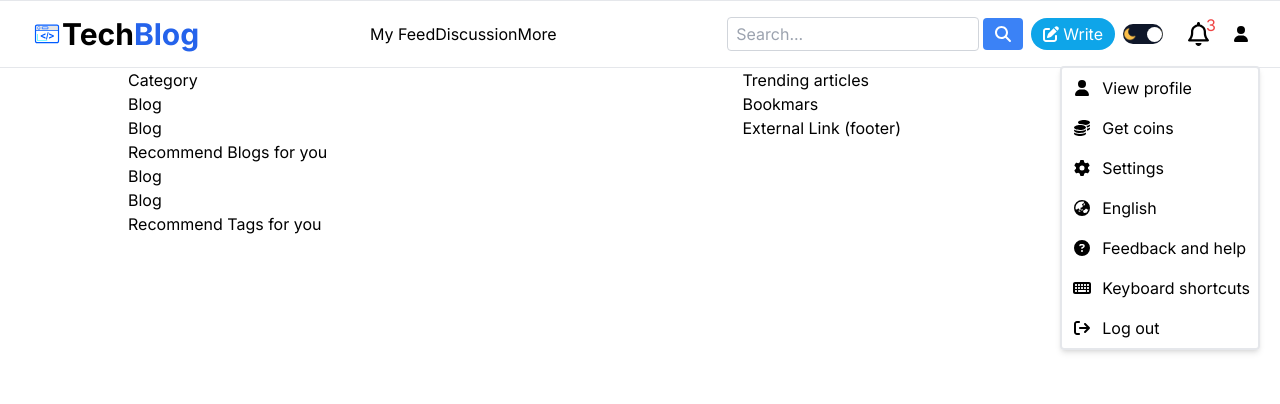
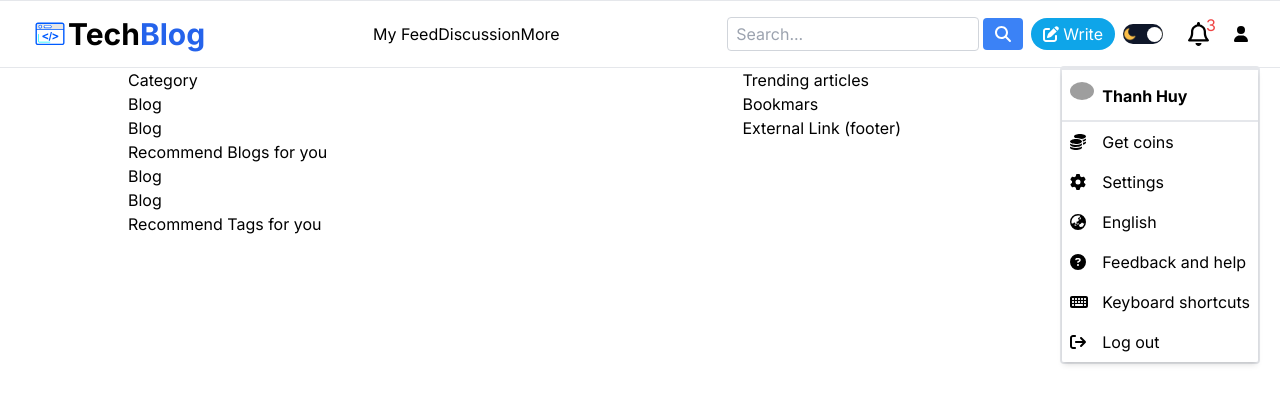
Before and after one commit to tranthanhhuy19032001/frontend-nextjs, a Next.js app: page / in a window 1280 px wide. Shown: the top 404 px of the page. Built offline with nearby package versions, Linux system fonts and the light colour scheme; grey boxes are pictures that could not be loaded.

Commit message:
[FE] Handle logic popper menu

```diff
--- a/src/app/globals.css
+++ b/src/app/globals.css
@@ -35,3 +35,7 @@ a {
     --softTextColor: #626262;
     min-height: 100vh;
 }
+
+img {
+    border-radius: 50%;
+}
--- a/src/components/button/Button.tsx
+++ b/src/components/button/Button.tsx
@@ -46,7 +46,7 @@ function Button({
     return (
         <Comp className={classes} {...props}>
             {leftIcon && (
-                <span className="inline-block w-6 text-center">{leftIcon}</span>
+                <span className="inline-block w-6 h-5">{leftIcon}</span>
             )}
             <span className="ml-2">{children}</span>
             {rightIcon && (
--- a/src/components/header/Header.tsx
+++ b/src/components/header/Header.tsx
@@ -24,74 +24,88 @@ import Menu from "../popper/menu/Menu";
 const MENU_ITEMS = [
     {
         icon: <FontAwesomeIcon icon={faEarthAsia} />,
-    title: "English",
+        title: 'English',
         children: {
-      title: "Language",
+            title: 'Language',
             data: [
                 {
-          type: "language",
-          code: "en",
-          title: "English",
+                    type: 'language',
+                    code: 'en',
+                    title: 'English',
                 },
                 {
-          type: "language",
-          code: "vi",
-          title: "Tiếng Việt",
+                    type: 'language',
+                    code: 'vi',
+                    title: 'Tiếng Việt',
                 },
             ],
         },
     },
     {
         icon: <FontAwesomeIcon icon={faCircleQuestion} />,
-    title: "Feedback and help",
-    to: "/feedback",
+        title: 'Feedback and help',
+        to: '/feedback',
     },
     {
         icon: <FontAwesomeIcon icon={faKeyboard} />,
-    title: "Keyboard shortcuts",
+        title: 'Keyboard shortcuts',
     },
-];
+]
 export default function Header() {
-  const currentUser = true;
+    const currentUser = true
 
     // Handle logic
     const handleMenuChange = (menuItem: any) => {
         switch (menuItem.type) {
-      case "language":
+            case 'language':
                 // Handle change language
-        break;
+                break
             default:
         }
-  };
+    }
 
     const userMenu = [
         {
-      icon: <FontAwesomeIcon icon={faUser} />,
-      title: "View profile",
-      to: "/@hoaa",
+            icon: (
+                <Image
+                    src="https://gravatar.com/avatar/205e460b479e2e5b48aec07710c08d50"
+                    alt="Profile image"
+                    width={24}
+                    height={28}
+                    className="w-7 h-auto"
+                />
+            ),
+            title: 'Thanh Huy',
+            to: '/@thanh-huy',
         },
         {
             icon: <FontAwesomeIcon icon={faCoins} />,
-      title: "Get coins",
-      to: "/coin",
+            title: 'Get coins',
+            to: '/coin',
         },
         {
             icon: <FontAwesomeIcon icon={faGear} />,
-      title: "Settings",
-      to: "/settings",
+            title: 'Settings',
+            to: '/settings',
         },
         ...MENU_ITEMS,
         {
             icon: <FontAwesomeIcon icon={faSignOut} />,
-      title: "Log out",
-      to: "/logout",
+            title: 'Log out',
+            to: '/logout',
             separate: true,
         },
-  ];
+    ]
     return (
         <header className="relative flex justify-between items-center px-8 py-2 border-y">
             <Link href="/" className="font-bold text-3xl flex">
-              <Image src={Logo} alt="Logo" width={30} height={30} />
+                <Image
+                    src={Logo}
+                    alt="Logo"
+                    width={30}
+                    height={30}
+                    className="w-9 h-auto"
+                />
                 <div className="max-[640px]:hidden md:block">
                     Tech<span className="text-blue-600">Blog</span>
                 </div>
--- a/src/components/popper/menu/Header.tsx
+++ b/src/components/popper/menu/Header.tsx
@@ -9,11 +9,14 @@ interface HeaderProps {
 
 const Header: React.FC<HeaderProps> = ({ title, onBack }) => {
     return (
-        <header className="">
-            <button className="" onClick={onBack}>
-                <FontAwesomeIcon icon={faChevronLeft} />
+        <header className="relative w-40">
+            <button
+                className="flex hover:bg-slate-700 w-full pl-2"
+                onClick={onBack}
+            >
+                <FontAwesomeIcon icon={faChevronLeft} className="mt-1.5" />
+                <h4 className="text-lg">{title}</h4>
             </button>
-            <h4 className="">{title}</h4>
         </header>
     )
 }
--- a/src/components/popper/menu/Menu.tsx
+++ b/src/components/popper/menu/Menu.tsx
@@ -17,13 +17,17 @@ export default function Menu({
     const current = history[history.length - 1]
 
     const renderItems = () => {
-        return current.data.map((item: any, index: any) => {
+        return current.data.map((item: any, index: number) => {
             const isParent = !!item.children
-
             return (
                 <MenuItem
                     key={index}
                     data={item}
+                    className={
+                        item.icon &&
+                        item.icon.props.src &&
+                        'border-y-2 font-bold py-3'
+                    }
                     onClick={() => {
                         if (isParent) {
                             setHistory((prev) => [...prev, item.children])
@@ -45,12 +49,8 @@ export default function Menu({
             offset={[12, 8]}
             placement="bottom-end"
             render={(attrs) => (
-                <div
-                    className="border-2 rounded mt-3 shadow-md z-10"
-                    tabIndex={-1}
-                    {...attrs}
-                >
-                    <PopperWrapper className="">
+                <div className="border-2 rounded mt-3" tabIndex={-1} {...attrs}>
+                    <PopperWrapper className="w-full shadow-md z-10">
                         {history.length > 1 && (
                             <Header
                                 title="Language"
--- a/src/components/popper/menu/MenuItem.tsx
+++ b/src/components/popper/menu/MenuItem.tsx
@@ -2,21 +2,18 @@ import Button from '@/components/button/Button'
 import React from 'react'
 
 interface MenuItemProps {
-    data: {
-        icon: React.ReactNode // Assuming your icon is a React Node
-        to: string
-        title: string
-        separate?: boolean
-    }
+    data: any
+    className: string
     onClick: () => void
 }
 
-const MenuItem: React.FC<MenuItemProps> = ({ data, onClick }) => {
+const MenuItem: React.FC<MenuItemProps> = ({ data, className, onClick }) => {
     return (
         <Button
             href={data.to}
-            className="block p-2 hover:bg-gray-200"
+            className={`${className} block p-2 hover:bg-slate-700 hover:text-red-400 w-full text-left`}
             leftIcon={data.icon}
+            onClick={onClick}
         >
             {data.title}
         </Button>
```
Lines whose indentation alone changed are shown as unchanged.
